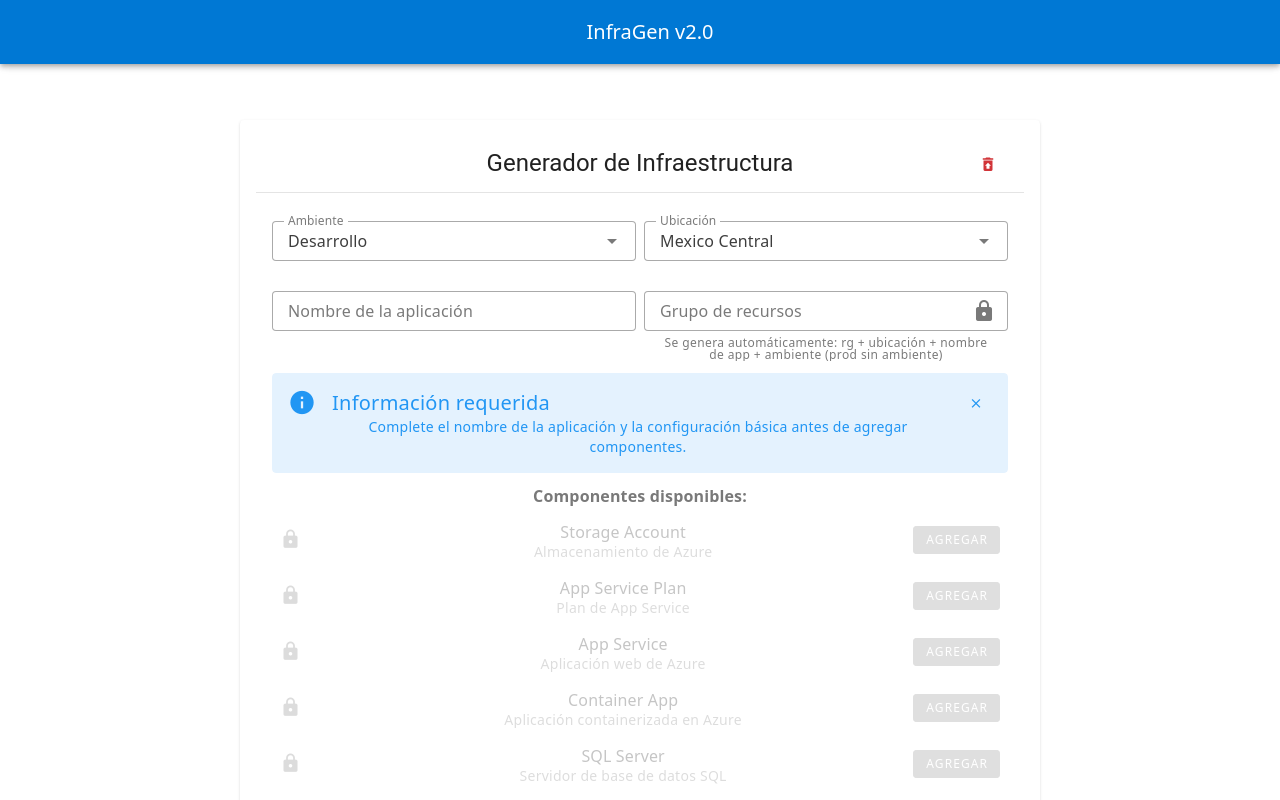
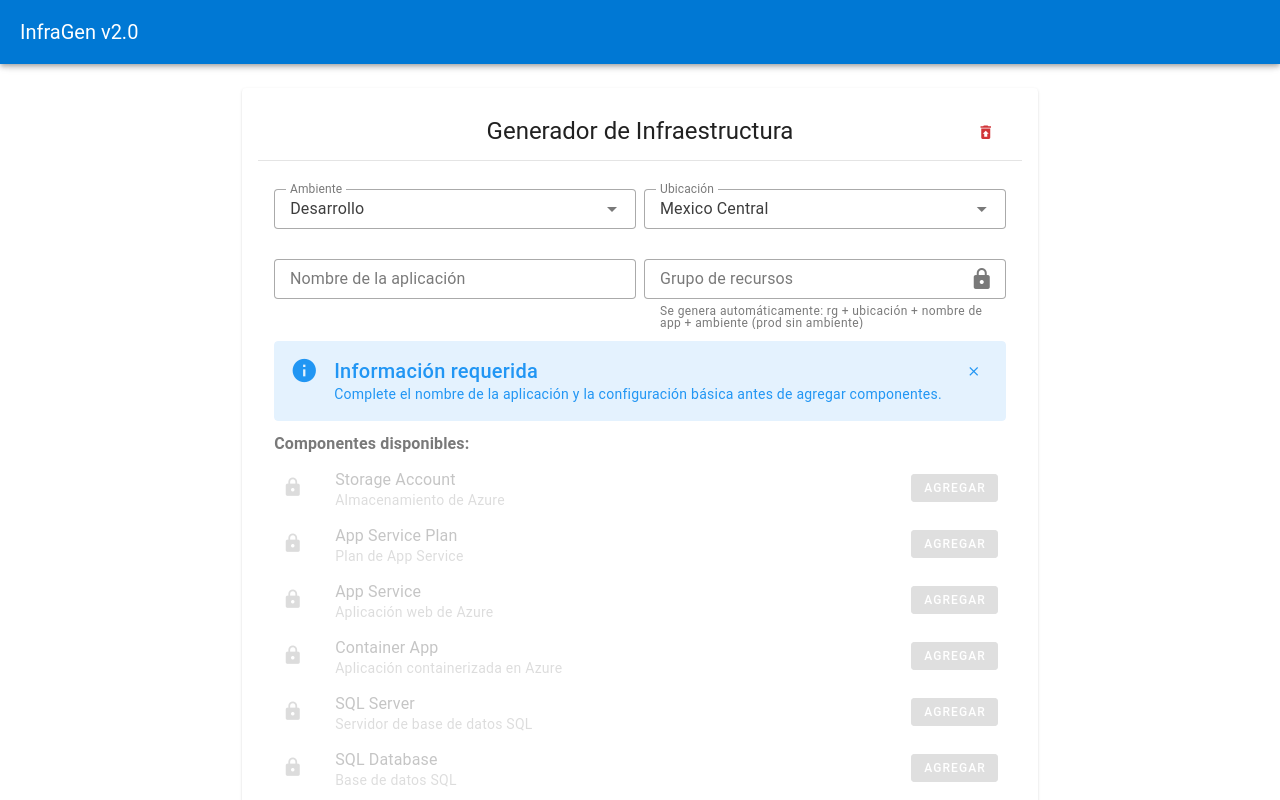
Before and after one commit to vicoscanseco/InfraGen, a Vue app: page / in a window 1280 px wide. Shown: the top 800 px of the page. Built offline with nearby package versions, Linux system fonts and the light colour scheme.

Commit message:
feat: Optimize application performance and maintainability with lazy loading, debounce for auto-save, and style cleanup

```diff
--- a/package.json
+++ b/package.json
@@ -6,7 +6,8 @@
   "scripts": {
     "dev": "vite",
     "build": "vite build",
-    "preview": "vite preview"
+    "preview": "vite preview",
+    "test:pricing": "node test_pricing.js"
   },
   "dependencies": {
     "@mdi/font": "^7.4.47",
--- a/src/App.vue
+++ b/src/App.vue
@@ -1,10 +1,7 @@
 
 
 <script setup>
-import { ref } from 'vue'
 import AzureSelector from './components/AzureSelector.vue'
-import ArchitectureView from './components/ArchitectureView.vue'
-const page = ref('main')
 </script>
 
 <template>
@@ -13,8 +10,8 @@ const page = ref('main')
       <v-toolbar-title>InfraGen v2.0</v-toolbar-title>
     </v-app-bar>
     <v-main class="d-flex flex-column min-height-screen">
-      <AzureSelector v-if="page === 'main'" />
-      <ArchitectureView v-else />
+      <!-- Mantener un único flujo canónico para reducir complejidad operativa. -->
+      <AzureSelector />
     </v-main>
   </v-app>
 </template>
@@ -23,17 +20,4 @@ const page = ref('main')
 .min-height-screen {
   min-height: 100vh;
 }
-
-.logo {
-  height: 6em;
-  padding: 1.5em;
-  will-change: filter;
-  transition: filter 300ms;
-}
-.logo:hover {
-  filter: drop-shadow(0 0 2em #646cffaa);
-}
-.logo.vue:hover {
-  filter: drop-shadow(0 0 2em #42b883aa);
-}
 </style>
--- a/src/components/AzureSelector.vue
+++ b/src/components/AzureSelector.vue
@@ -370,7 +370,7 @@
 </template>
 
 <script setup>
-import { ref, computed, onMounted, watch } from 'vue'
+import { ref, computed, onMounted, watch, defineAsyncComponent, onBeforeUnmount } from 'vue'
 import StorageAccountConfig from './StorageAccountConfig.vue'
 import AppServicePlanConfig from './AppServicePlanConfig.vue'
 import AppServiceConfig from './AppServiceConfig.vue'
@@ -380,7 +380,9 @@ import SQLServerConfig from './SQLServerConfig.vue'
 import MonitoringAlertsConfig from './MonitoringAlertsConfig.vue'
 import ContainerAppConfig from './ContainerAppConfig.vue'
 import CostEstimator from './CostEstimator.vue'
-import ArchitectureView from './ArchitectureView.vue'
+
+// Cargar la vista de arquitectura bajo demanda para reducir el bundle inicial.
+const ArchitectureView = defineAsyncComponent(() => import('./ArchitectureView.vue'))
 
 // Mapeo de componentes
 const componentMapping = {
@@ -406,6 +408,11 @@ const showAutoSaveNotification = ref(false)
 const notificationMessage = ref('')
 const notificationColor = ref('success')
 const notificationIcon = ref('mdi-check')
+
+// Estado de control para evitar escrituras de localStorage en cascada.
+const isAutoSavePaused = ref(false)
+let autoSaveTimerId = null
+const AUTO_SAVE_DELAY_MS = 500
 
 // Estado del componente
 const configuredComponents = ref([])
@@ -458,6 +465,11 @@ onMounted(async () => {
 
     environments.value = envData
 
+    // Validar valor del ambiente por defecto contra el catálogo cargado.
+    if (!environments.value.some(env => env.value === selectedEnv.value)) {
+      selectedEnv.value = environments.value[0]?.value || 'dev'
+    }
+
     // Cargar ubicaciones
     const locRes = await fetch('/locations.json')
     if (!locRes.ok) {
@@ -476,6 +488,11 @@ onMounted(async () => {
     }
 
     locations.value = locData
+
+    // Validar ubicación actual contra el catálogo cargado.
+    if (!locations.value.some(loc => loc.value === location.value)) {
+      location.value = locations.value[0]?.value || ''
+    }
 
 
 
@@ -500,11 +517,35 @@ const saveToLocalStorage = () => {
       timestamp: new Date().toISOString()
     }
     localStorage.setItem('infragen-config', JSON.stringify(config))
-    // No mostramos notificación en cada auto-save para no ser molestos
-    // Solo logueamos en consola
-    console.log('Configuration auto-saved', new Date().toLocaleTimeString())
+    // No mostramos notificación en cada auto-save para evitar ruido visual.
   } catch (error) {
     console.error('Error saving to localStorage:', error)
+  }
+}
+
+// Programa el auto-guardado con debounce para reducir escrituras repetidas.
+const scheduleSaveToLocalStorage = () => {
+  if (isAutoSavePaused.value) return
+
+  if (autoSaveTimerId) {
+    clearTimeout(autoSaveTimerId)
+  }
+
+  autoSaveTimerId = setTimeout(() => {
+    saveToLocalStorage()
+    autoSaveTimerId = null
+  }, AUTO_SAVE_DELAY_MS)
+}
+
+// Ejecuta cambios de estado sin disparar auto-guardado durante hidratación/reset.
+const runWithAutoSavePaused = (callback) => {
+  isAutoSavePaused.value = true
+  try {
+    callback()
+  } finally {
+    setTimeout(() => {
+      isAutoSavePaused.value = false
+    }, 0)
   }
 }
 
@@ -514,7 +555,8 @@ const loadFromLocalStorage = () => {
     if (saved) {
       const config = JSON.parse(saved)
 
-      // Validar que la configuración tenga la estructura esperada
+      runWithAutoSavePaused(() => {
+        // Validar que la configuración tenga la estructura esperada.
         if (config.appName !== undefined) appName.value = config.appName
         if (config.environment !== undefined) selectedEnv.value = config.environment
         if (config.location !== undefined) location.value = config.location
@@ -522,6 +564,7 @@ const loadFromLocalStorage = () => {
         if (config.components && Array.isArray(config.components)) {
           configuredComponents.value = config.components
         }
+      })
 
       showNotification('Configuración restaurada automáticamente', 'success', 'mdi-restore')
     }
@@ -535,15 +578,21 @@ const clearLocalStorage = () => {
   if (confirm('¿Estás seguro de que deseas borrar la configuración guardada y reiniciar el formulario?')) {
     localStorage.removeItem('infragen-config')
 
-    // Resetear campos
+    runWithAutoSavePaused(() => {
+      // Resetear campos.
       appName.value = ''
-    selectedEnv.value = 'dev'
-    location.value = 'mexicocentral'
+      selectedEnv.value = environments.value.some(env => env.value === 'dev')
+        ? 'dev'
+        : (environments.value[0]?.value || 'dev')
+      location.value = locations.value.some(loc => loc.value === 'mexicocentral')
+        ? 'mexicocentral'
+        : (locations.value[0]?.value || '')
       resourceGroup.value = ''
       configuredComponents.value = []
       bicepContent.value = ''
       errorMsg.value = ''
       infoMsg.value = ''
+    })
 
     showNotification('Configuración eliminada', 'info', 'mdi-delete')
   }
@@ -556,10 +605,16 @@ const showNotification = (msg, color = 'success', icon = 'mdi-check') => {
   showAutoSaveNotification.value = true
 }
 
-// Watchers for auto-save
-watch([appName, selectedEnv, location, configuredComponents], () => {
-  saveToLocalStorage()
-}, { deep: true })
+// Watchers separados para evitar deep-watch innecesario en campos simples.
+watch([appName, selectedEnv, location], scheduleSaveToLocalStorage)
+watch(configuredComponents, scheduleSaveToLocalStorage, { deep: true })
+
+onBeforeUnmount(() => {
+  if (autoSaveTimerId) {
+    clearTimeout(autoSaveTimerId)
+    autoSaveTimerId = null
+  }
+})
 
 // Componentes disponibles
 const availableComponents = [
@@ -766,13 +821,10 @@ const removeComponent = (index) => {
 }
 
 const saveConfiguration = () => {
-  console.log('saveConfiguration called with currentConfig:', currentConfig.value)
   const newItem = {
     ...currentComponent.value,
     config: { ...currentConfig.value }
   }
-
-  console.log('newItem being saved:', newItem)
 
   if (editingIndex.value >= 0) {
     configuredComponents.value[editingIndex.value] = newItem
--- a/src/style.css
+++ b/src/style.css
@@ -1,68 +1,20 @@
+/* Estilos base globales compatibles con Vuetify. */
 :root {
-  font-family: system-ui, Avenir, Helvetica, Arial, sans-serif;
-  line-height: 1.5;
-  font-weight: 400;
-
-  color-scheme: light dark;
-  color: rgba(255, 255, 255, 0.87);
-  background-color: #242424;
-
   font-synthesis: none;
   text-rendering: optimizeLegibility;
   -webkit-font-smoothing: antialiased;
   -moz-osx-font-smoothing: grayscale;
 }
 
-a {
-  font-weight: 500;
-  color: #646cff;
-  text-decoration: inherit;
-}
-a:hover {
-  color: #535bf2;
-}
-
 body {
   margin: 0;
-  display: flex;
-  place-items: center;
   min-width: 320px;
   min-height: 100vh;
 }
 
-h1 {
-  font-size: 3.2em;
-  line-height: 1.1;
-}
-
-button {
-  border-radius: 8px;
-  border: 1px solid transparent;
-  padding: 0.6em 1.2em;
-  font-size: 1em;
-  font-weight: 500;
-  font-family: inherit;
-  background-color: #1a1a1a;
-  cursor: pointer;
-  transition: border-color 0.25s;
-}
-button:hover {
-  border-color: #646cff;
-}
-button:focus,
-button:focus-visible {
-  outline: 4px auto -webkit-focus-ring-color;
-}
-
-.card {
-  padding: 2em;
-}
-
 #app {
-  max-width: 1280px;
-  margin: 0 auto;
-  padding: 2rem;
-  text-align: center;
+  width: 100%;
+  min-height: 100vh;
 }
 
 /* Estilos para asegurar que los tooltips funcionen correctamente */
@@ -93,16 +45,3 @@ button:focus-visible {
 .v-tooltip .v-overlay__content {
   z-index: 2001 !important;
 }
-
-@media (prefers-color-scheme: light) {
-  :root {
-    color: #213547;
-    background-color: #ffffff;
-  }
-  a:hover {
-    color: #747bff;
-  }
-  button {
-    background-color: #f9f9f9;
-  }
-}
--- a/vite.config.js
+++ b/vite.config.js
@@ -4,4 +4,21 @@ import vue from '@vitejs/plugin-vue'
 // https://vite.dev/config/
 export default defineConfig({
   plugins: [vue()],
+  build: {
+    rollupOptions: {
+      output: {
+        // Separar vendors por dominio funcional para mejorar caché y reducir el chunk principal.
+        manualChunks(id) {
+          if (!id.includes('node_modules')) return
+
+          if (id.includes('@vue-flow')) return 'vendor-vueflow'
+          if (id.includes('vuetify')) return 'vendor-vuetify'
+          if (id.includes('@mdi') || id.includes('materialdesignicons')) return 'vendor-mdi'
+          if (id.includes('vue')) return 'vendor-vue'
+
+          return 'vendor-misc'
+        }
+      }
+    }
+  }
 })
```
Also changed, not shown: 2 other files (tests, documents, lock files or other folders). Lines whose indentation alone changed are shown as unchanged.
